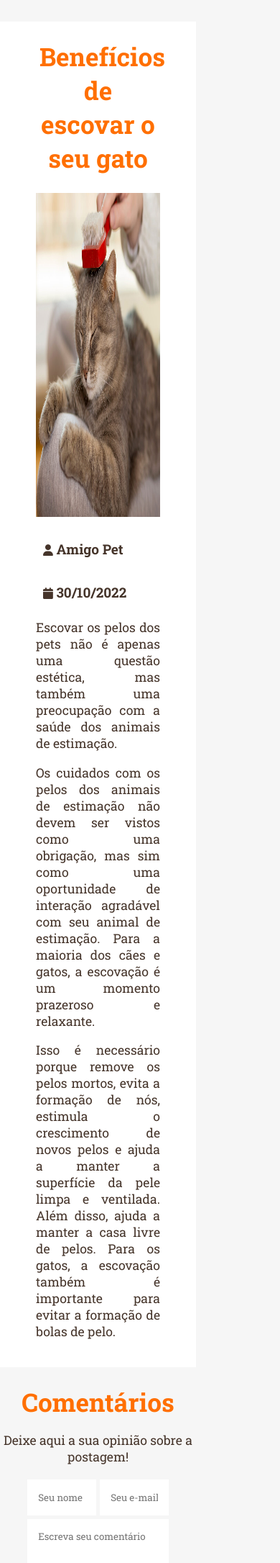
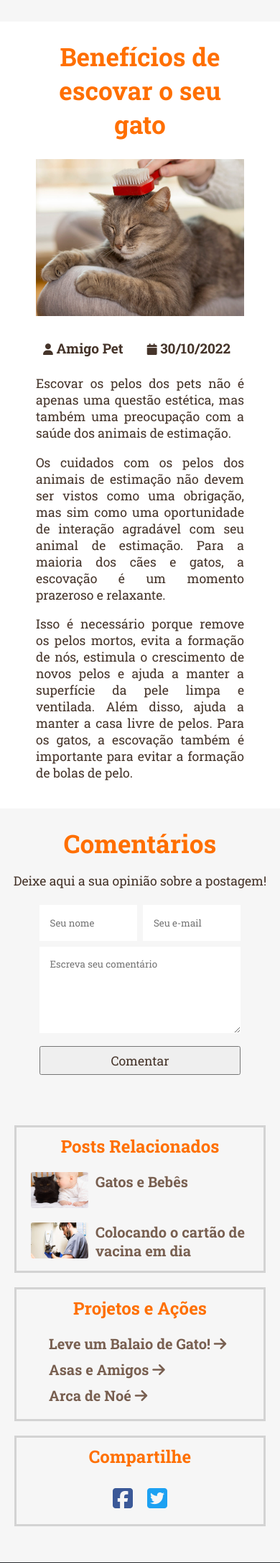
Before and after one commit to ICEI-PUC-Minas-PMV-ADS/pmv-ads-2022-2-e1-proj-web-t8-portal-pets, a PHP site: page /site/posts/beneficios-de-escovar-o-seu-gato.html in a window 390 px wide. Shown: the part 66-2237 px from the top of the page at 72% size. Run offline with PHP 8.4, Linux system fonts and the light colour scheme; some libraries are stand-ins or nearby versions; some web fonts are replaced.

Commit message:
ajuste de responsividade das telas de postagem

```diff
--- a/src/css/style.css
+++ b/src/css/style.css
@@ -293,7 +293,7 @@ header .menu-toggle {
 
 .content .main-content.post img {
     width: 100%;
-    height: 450px;
+    height: 20%;
 }
 
 /* COMMENTS */
@@ -573,6 +573,15 @@ footer .footer-row a{
         margin-top: -80px;
         width: 100%;
     }
+
+    .content .main-content-wrapper {
+        width: 100%;
+    }
+
+    .content .sibebar.post {
+        margin: auto;
+        width: 100%;
+    }
 }
 
 @media only screen and (max-width: 875px) {
```
